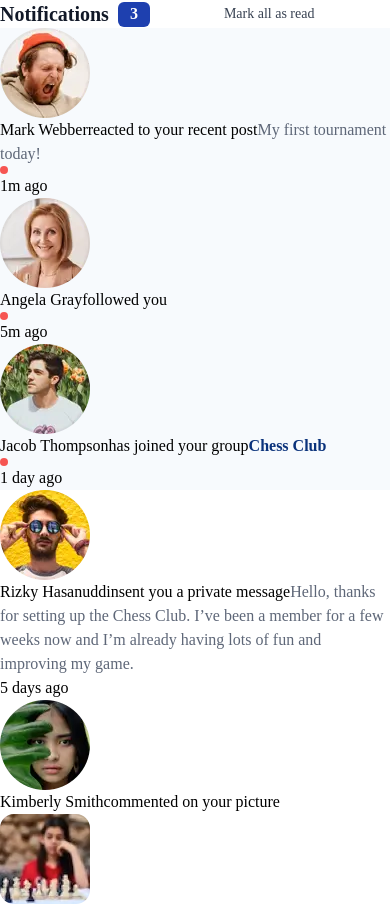
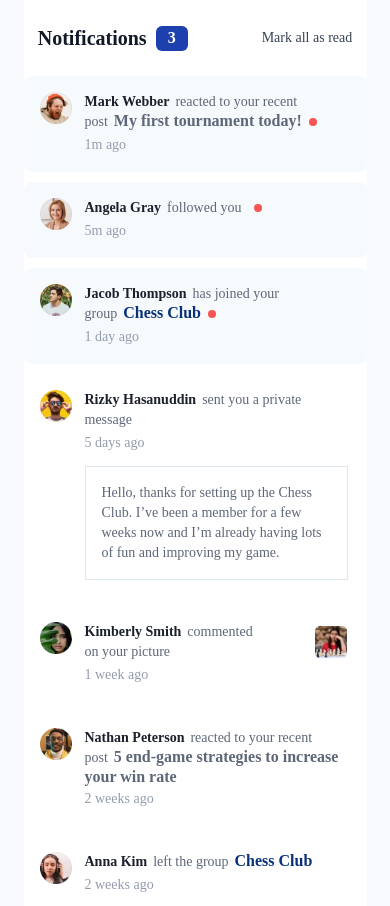
Before and after one commit to lashasaata/Notifications-page, a React (Vite) app: page / in a window 390 px wide. Shown: the top 906 px of the page. Built offline with nearby package versions, Linux system fonts and the light colour scheme.

Commit message:
adding styless for mobile

```diff
--- a/src/App.jsx
+++ b/src/App.jsx
@@ -8,8 +8,8 @@ function App() {
   const [newData, setnewData] = useState(Data);
 
   return (
-    <div className="flex items-center justify-center min-w-full min-h-screen">
-      <main className="flex flex-col">
+    <div className="flex items-center justify-center min-w-full min-h-screen bg-[#f9fafd]">
+      <main className="flex flex-col items-center bg-white pt-6 pb-7">
         <Notification newData={newData} setnewData={setnewData} />
         <Message newData={newData} setnewData={setnewData} />
         <div></div>
--- a/src/components/Message.jsx
+++ b/src/components/Message.jsx
@@ -11,41 +11,66 @@ function Message(props) {
         onClick={() => {
           readMessages(index);
         }}
-        className={`${!item.seen ? "bg-[#f7fafd]" : "bg-white"}`}
+        className={`${
+          !item.seen ? "bg-[#f7fafd] rounded-lg" : "bg-white"
+        } flex gap-[13px] mt-[10px] w-[343px] py-4 pl-4 pr-5`}
       >
         <img
           src={`./images/avatar-${item.author
             .replace(" ", "-")
             .toLowerCase()}.webp`}
           alt="avatar images"
+          className="w-8 h-8"
         />
         <div>
-          <div>
-            <p>
-              <span>{item.author}</span>
-              <span>{item.type}</span>
+          <div className="flex items-center gap-[33px]">
+            <p className="leading-[18px]">
+              <span className="text-sm font-extrabold text-[#1c202b]">
+                {item.author}
+              </span>
+              <span className="text-sm font-medium text-[#5e6778] ml-1.5">
+                {item.type}
+              </span>
               {item.content.includes(".webp") ? (
-                <img src={`${item.content}`} />
+                ""
+              ) : (
+                <>
+                  {item.type == "sent you a private message" ? (
+                    ""
                   ) : (
                     <span
                       className={
                         item.type == "left the group" ||
                         item.type == "has joined your group"
-                      ? `text-[#0a327b] font-extrabold`
-                      : `text-[#5e6778]`
+                          ? `text-[#0a327b] font-extrabold ml-1.5`
+                          : `text-[#5e6778] font-bold ml-1.5`
                       }
                     >
                       {item.content}
                     </span>
                   )}
+                </>
+              )}
+              {!item.seen ? (
+                <span className="bg-[#f65552] w-[8px] h-[8px] rounded-full inline-block ml-[7px]"></span>
+              ) : (
+                ""
+              )}
             </p>
-            {!item.seen ? (
-              <div className="bg-[#f65552] w-[8px] h-[8px] rounded-full"></div>
+            {item.content.includes(".webp") ? (
+              <img src={`${item.content}`} className="w-8 h-8 ml-3" />
             ) : (
               ""
             )}
           </div>
-          <span>{item.time}</span>
+          <span className="text-sm font-[500] text-[#939cad]">{item.time}</span>
+          {item.type == "sent you a private message" ? (
+            <p className="w-[263px] p-4 border border-solid border-[#dde7ee] mt-3 text-sm text-[#5e6778] font-[500]">
+              {item.content}
+            </p>
+          ) : (
+            ""
+          )}
         </div>
       </div>
     );
--- a/src/components/Notification.jsx
+++ b/src/components/Notification.jsx
@@ -7,7 +7,7 @@ function Notification(props) {
     props.setnewData(clone);
   }
   return (
-    <div className="flex items-center">
+    <div className="flex items-center mb-[14px]">
       <h1 className="text-xl font-extrabold text-gray-900 lg: text-2xl">
         Notifications
       </h1>
```
Lines whose indentation alone changed are shown as unchanged.
